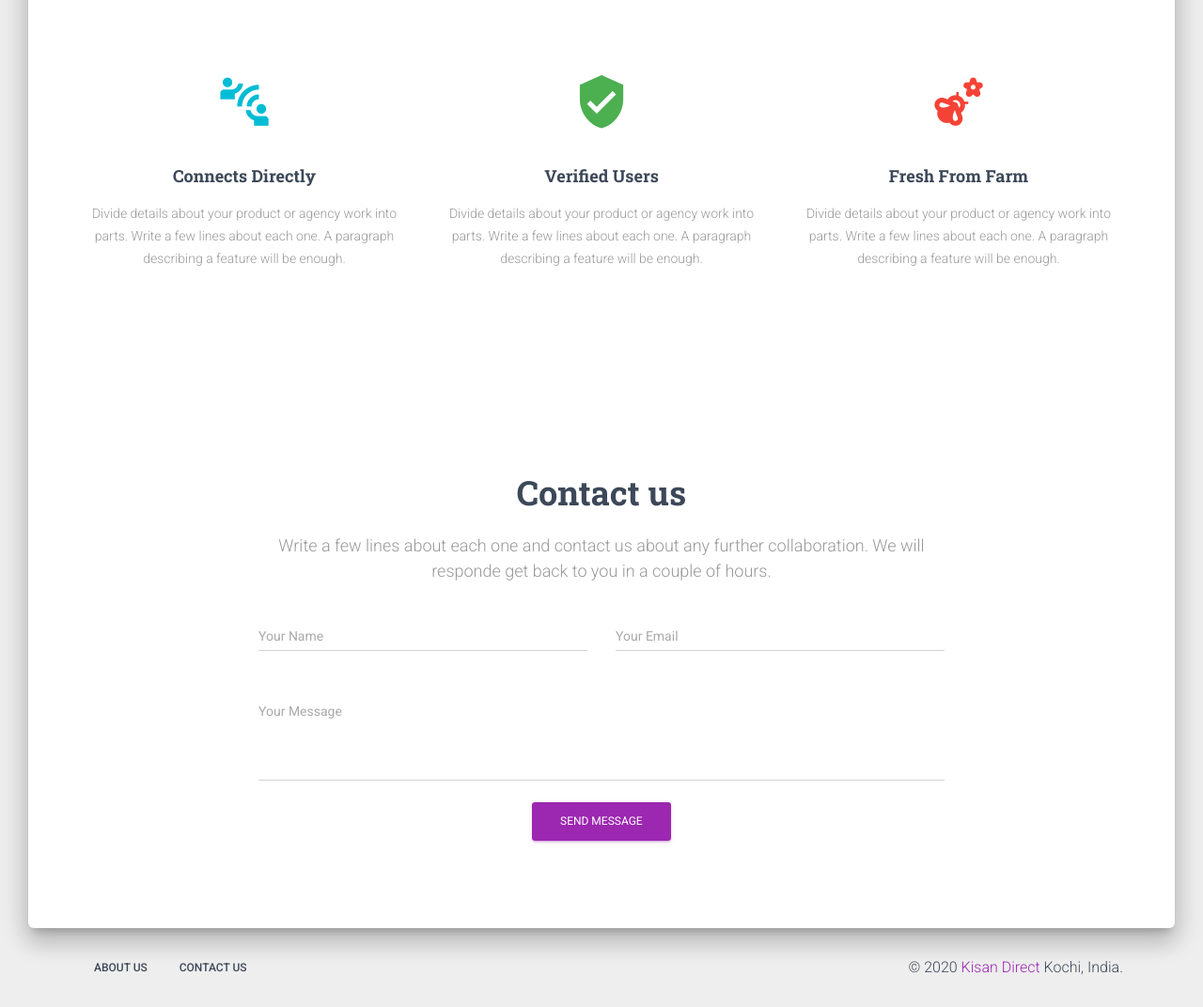
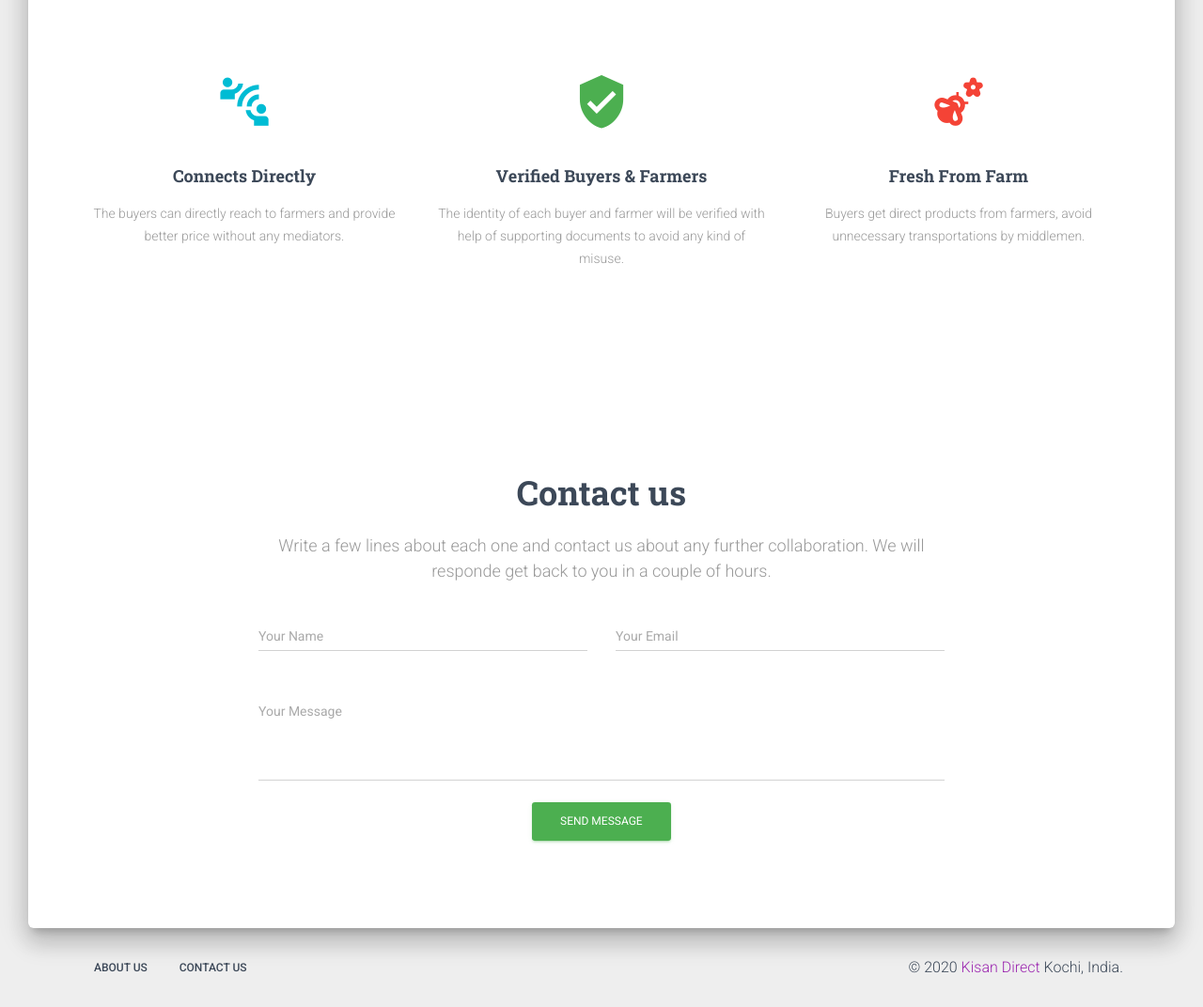
Before and after one commit to codeminers-io/kisan-direct, a Django app: page / in a window 1280 px wide. Shown: the part 1251-2323 px from the top of the page at 94% size. Run offline with Django 3.2, Linux system fonts and the light colour scheme; some libraries are stand-ins or nearby versions.

Commit message:
changing texts

```diff
--- a/public/templates/home/index.html
+++ b/public/templates/home/index.html
@@ -6,8 +6,7 @@
 {% block body_class %}blog-post sidebar-collapse{% endblock %}
 {%block page_content%}
 
-<div class="page-header header-filter page-header-bg" data-parallax="true"
-    style="">
+<div class="page-header header-filter page-header-bg" data-parallax="true" style="">
     <div class="container">
         <div class="row">
             <div class="col-md-6">
@@ -173,8 +172,8 @@
                                 <i class="material-icons">connect_without_contact</i>
                             </div>
                             <h4 class="info-title">Connects Directly</h4>
-                            <p>Divide details about your product or agency work into parts. Write a few lines about each
-                                one. A paragraph describing a feature will be enough.</p>
+                            <p>The buyers can directly reach to farmers and provide better price without any mediators.
+                            </p>
                         </div>
                     </div>
                     <div class="col-md-4">
@@ -182,9 +181,9 @@
                             <div class="icon icon-success">
                                 <i class="material-icons">verified_user</i>
                             </div>
-                            <h4 class="info-title">Verified Users</h4>
-                            <p>Divide details about your product or agency work into parts. Write a few lines about each
-                                one. A paragraph describing a feature will be enough.</p>
+                            <h4 class="info-title">Verified Buyers & Farmers</h4>
+                            <p>The identity of each buyer and farmer will be verified with help of supporting documents
+                                to avoid any kind of misuse.</p>
                         </div>
                     </div>
                     <div class="col-md-4">
@@ -193,8 +192,7 @@
                                 <i class="material-icons">emoji_nature</i>
                             </div>
                             <h4 class="info-title">Fresh From Farm</h4>
-                            <p>Divide details about your product or agency work into parts. Write a few lines about each
-                                one. A paragraph describing a feature will be enough.</p>
+                            <p>Buyers get direct products from farmers, avoid unnecessary transportations by middlemen.</p>
                         </div>
                     </div>
                 </div>
@@ -314,7 +312,7 @@
                         </div>
                         <div class="row">
                             <div class="col-md-4 ml-auto mr-auto text-center">
-                                <button class="btn btn-primary btn-raised">
+                                <button class="btn btn-success btn-raised">
                                     Send Message
                                 </button>
                             </div>
```
